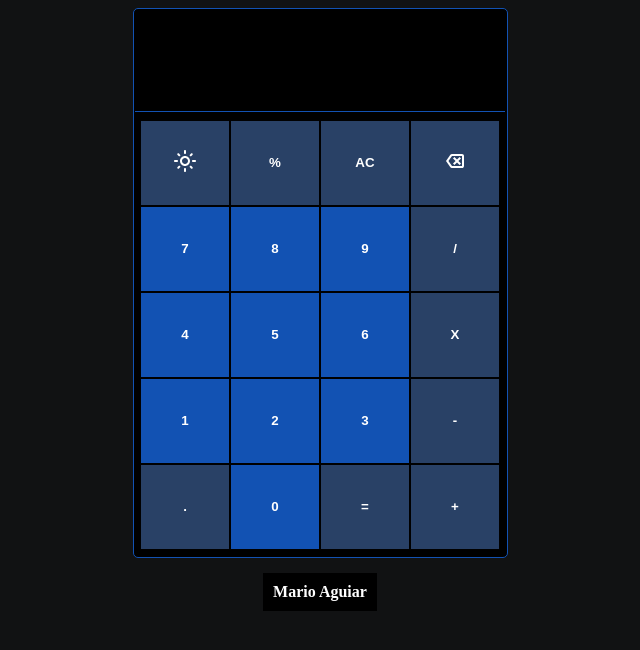
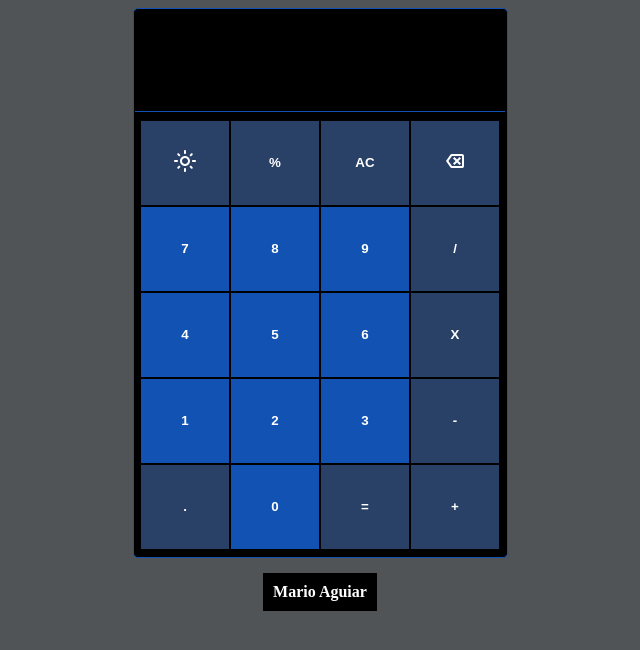
Before and after one commit to MarioAguiar33/html-css-js, a plain HTML site: page calculator2.0/index.html in a window 1280 px wide. Shown: the whole page, without its empty margins (320-960 px from the left). Drawn offline with Linux system fonts and the light colour scheme.

Commit message:
Update style.css

```diff
--- a/calculator2.0/style.css
+++ b/calculator2.0/style.css
@@ -15,7 +15,7 @@ body{
     display: grid;
     place-items: center;
     font-weight: bolder;
-    background-color: rgb(17, 18, 19);
+    background-color: rgb(81, 84, 87);
     transition: 1s;
 
 }
```
